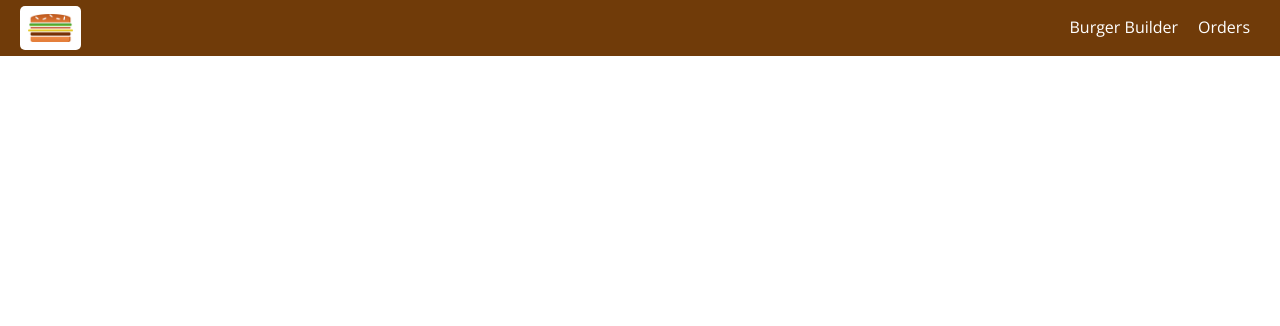
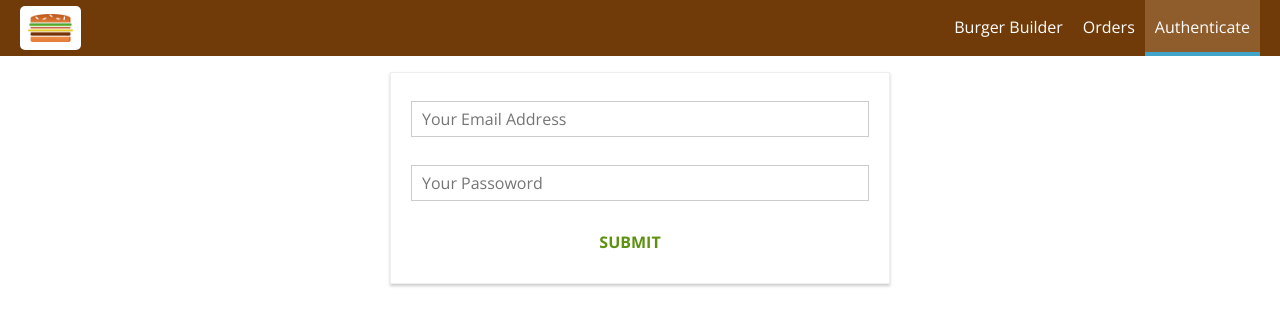
Before and after one commit to sgidd/react-complete-guide-new, a React app: page /auth in a window 1280 px wide. Shown: the top 326 px of the page. Built offline with nearby package versions, Linux system fonts and the light colour scheme.

Commit message:
Adding an Auth Form

```diff
--- a/src/App.js
+++ b/src/App.js
@@ -4,6 +4,7 @@
 import Checkout from './containers/Checkout/Checkout';
 import {Route, Switch} from 'react-router-dom';
 import Orders from './containers/Orders/Orders';
+import Auth from './containers/Auth/Auth';
 
 class App extends Component {
   render() {
@@ -16,6 +17,7 @@
           <Switch>
             <Route path="/checkout" component={Checkout} />
             <Route path="/orders" component={Orders} />
+            <Route path="/auth" component={Auth} />
             <Route path="/" exact component={BurgerBuilder} />
           </Switch>
         </Layout>
--- a/src/components/Navigation/NavigationItems/NavigationItems.js
+++ b/src/components/Navigation/NavigationItems/NavigationItems.js
@@ -6,6 +6,7 @@
     <ul className={classes.NavigationItems}>
         <NavigationItem link="/" exact>Burger Builder</NavigationItem>
         <NavigationItem link="/orders">Orders</NavigationItem>
+        <NavigationItem link="/auth">Authenticate</NavigationItem>
     </ul>
 );
 
--- /dev/null
+++ b/src/containers/Auth/Auth.css
@@ -0,0 +1,17 @@
+.Auth{
+    margin: 20px auto;
+    width: 80%;
+    text-align: center;
+    box-shadow: 0 2px 3px #ccc;
+    border: 1px solid #eee;
+    padding: 10px;
+    box-sizing: border-box;
+}
+
+
+
+@media (min-width: 600px){
+    .Auth{
+        width: 500px;
+    }
+}
--- /dev/null
+++ b/src/containers/Auth/Auth.js
@@ -0,0 +1,115 @@
+import React, {Component} from 'react';
+import Input from '../../components/UI/Input/Input';
+import Button from '../../components/UI/Button/Button';
+import classes from './Auth.css';
+class Auth extends Component {
+    state={
+        controls: {
+            email: {
+                elementType: 'input',
+                elementConfig: {
+                    type:'email',
+                    placeholder:'Your Email Address'
+                },
+                value:'',
+                validation: {
+                    required: true,
+                    isEmail: false
+                },
+                valid: false,
+                touched: false
+            },
+            password: {
+                elementType: 'input',
+                elementConfig: {
+                    type:'password',
+                    placeholder:'Your Passoword'
+                },
+                value:'',
+                validation: {
+                    required: true ,
+                    minLength: 6
+                },
+                valid: false,
+                touched: false
+            },
+        }
+    }
+
+    checkValidity(value, rules){
+        let isValid = true;
+
+        if(!rules){
+            return true;
+        }
+
+        if(rules.required){
+            isValid =  value.trim() !== '' && isValid;
+        }
+
+        if(rules.minLength){
+            isValid = value.length >= rules.minLength && isValid;
+        }
+
+        if(rules.maxLength){
+            isValid = value.length <= rules.maxLength && isValid;
+        }
+        if (!rules.isEmail) {
+            const pattern = /[a-z0-9!#$%&'*+/=?^_`{|}~-]+(?:\.[a-z0-9!#$%&'*+/=?^_`{|}~-]+)*@(?:[a-z0-9](?:[a-z0-9-]*[a-z0-9])?\.)+[a-z0-9](?:[a-z0-9-]*[a-z0-9])?/;
+            isValid = pattern.test(value) && isValid
+        }
+
+        // if (rules.isNumeric) {
+        //     const pattern = /^\d+$/;
+        //     isValid = pattern.test(value) && isValid
+        // }
+
+        return isValid;
+    }
+
+    inputChangedHandler = (event, controlName) => {
+        const updatedControls ={
+            ...this.state.controls,
+            [controlName] : {
+                ...this.state.controls[controlName],
+                value: event.target.value,
+                valid: this.checkValidity(event.target.value, this.state.controls[controlName].validation),
+                touched: true
+            }
+        }
+
+        this.setState({controls : updatedControls});
+    }
+    render(){
+        const formElementsArray =[];
+        for(let key in this.state.controls){
+            formElementsArray.push({
+                id: key,
+                config: this.state.controls[key]
+            });
+        }
+
+        const form = formElementsArray.map(formElement => (
+            <Input
+            key={formElement.id}
+            elementType={formElement.config.elementType}
+            elementConfig ={formElement.config.elementConfig}
+            value={formElement.config.value}
+            changed={(event) => this.inputChangedHandler(event, formElement.id)}
+            invalid={!formElement.config.valid}
+            shouldValidate= {formElement.config.validation}
+            touched={formElement.config.touched}/>
+        ))
+        return (
+            <div className={classes.Auth}>
+                <form>
+                    {form}
+                    <Button btnType="Success" >SUBMIT</Button>
+                </form>
+            </div>
+
+        )
+    }
+}
+
+export default Auth;
```
